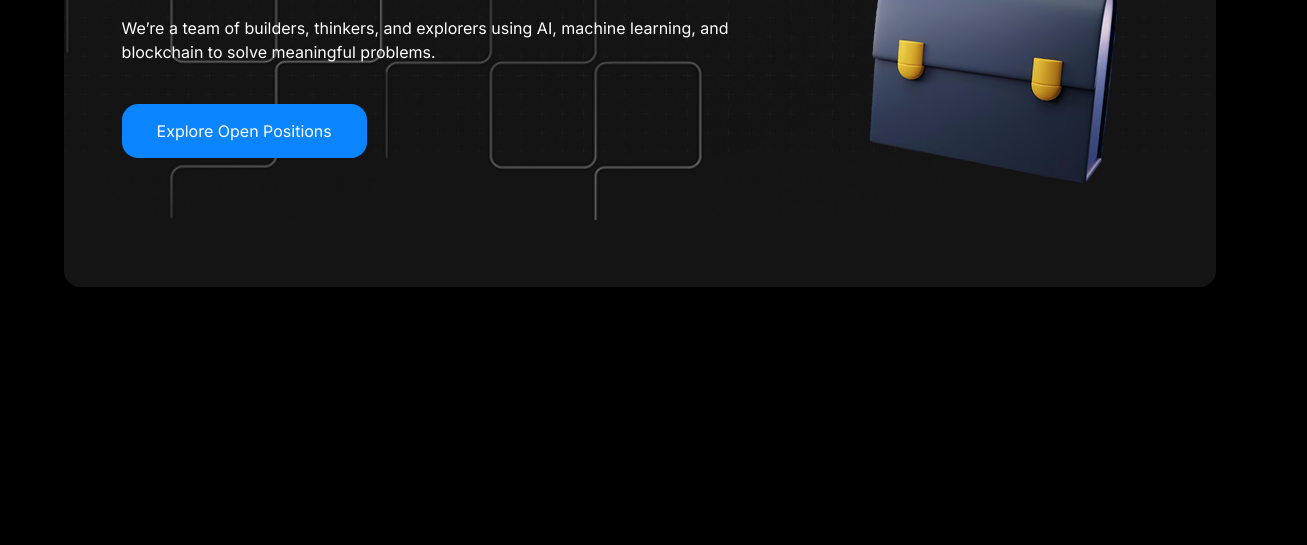
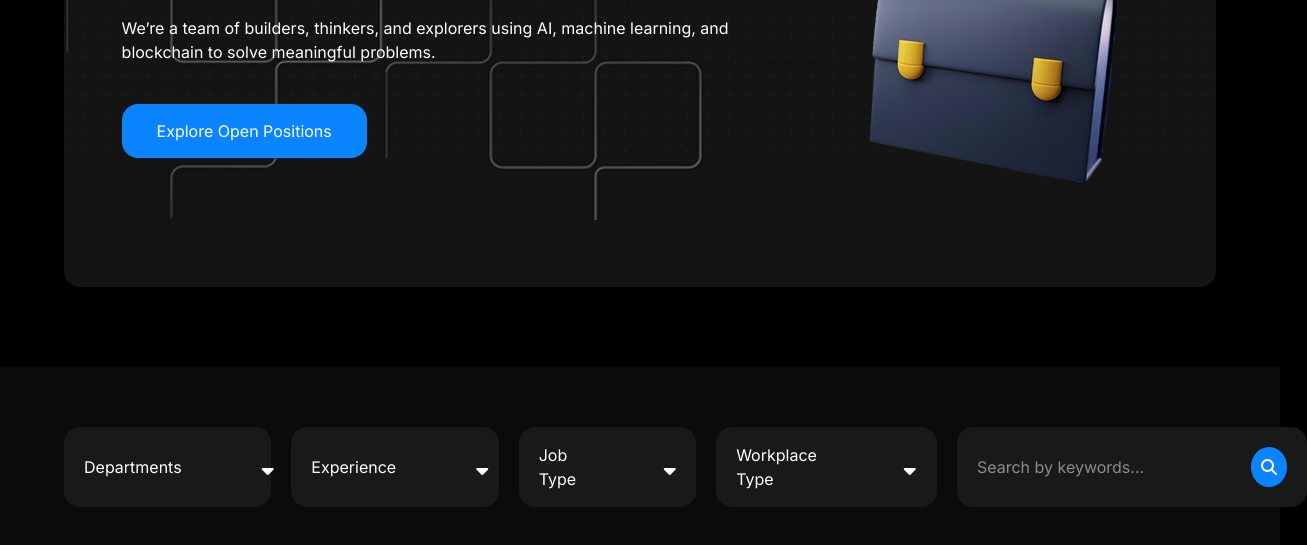
Before and after one commit to hursedhimmatov7-del/EXAM3, a website: page src/page3.html in a window 1280 px wide. Shown: the part 393-938 px from the top of the page, 1307 px wide, since content can reach past the window. Before the commit the page ends 800 px from the top, so only its background shows below. Drawn offline with nearby package versions, Linux system fonts and the light colour scheme; files that its build step writes are made by us from their sources; a web font is replaced by a local one.

Commit message:
Sec3 page3

```diff
--- a/src/page3.html
+++ b/src/page3.html
@@ -46,5 +46,29 @@
             <img src="w1.png" alt="">
         </div>
     </section>
+    <section class="w-full lg:w-[380] m-auto bg-[#0B0B0B] text-white">
+        <div class="lg:max-w-330 w-[90%] gap-y-7 gap-x-5 m-auto lg:py-15 py-10 flex lg:flex-row flex-col items-center justify-between">
+            <div class="lg:w-[18%] w-full justify-between flex items-center gap-20 h-20 p-5 bg-[#191919] rounded-2xl">
+             <h1>Departments</h1>
+             <i class="fa-solid fa-sort-down"></i>
+            </div>
+              <div class="lg:w-[18%] w-full justify-between flex items-center gap-20 h-20 p-5 bg-[#191919] rounded-2xl">
+             <h1>Experience</h1>
+             <i class="fa-solid fa-sort-down"></i>
+            </div>
+              <div class="lg:w-[18%] w-full justify-between flex items-center gap-20 h-20 p-5 bg-[#191919] rounded-2xl">
+             <h1>Job Type</h1>
+             <i class="fa-solid fa-sort-down"></i>
+            </div>
+              <div class="lg:w-[20%] w-full justify-between flex items-center gap-20 h-20 p-5 bg-[#191919] rounded-2xl">
+             <h1>Workplace Type</h1>
+             <i class="fa-solid fa-sort-down"></i>
+            </div>
+                <div class=" flex items-center gap-10 h-20 p-5 bg-[#191919] rounded-2xl">
+            <input placeholder="Search by keywords..." type="text" name="" id="">
+            <div class="p-2 rounded-[50%] bg-[#0A84FF] "><i class="fa-solid fa-magnifying-glass"></i></div>
+            </div>
+        </div>
+    </section>
 </body>
 </html>
```
